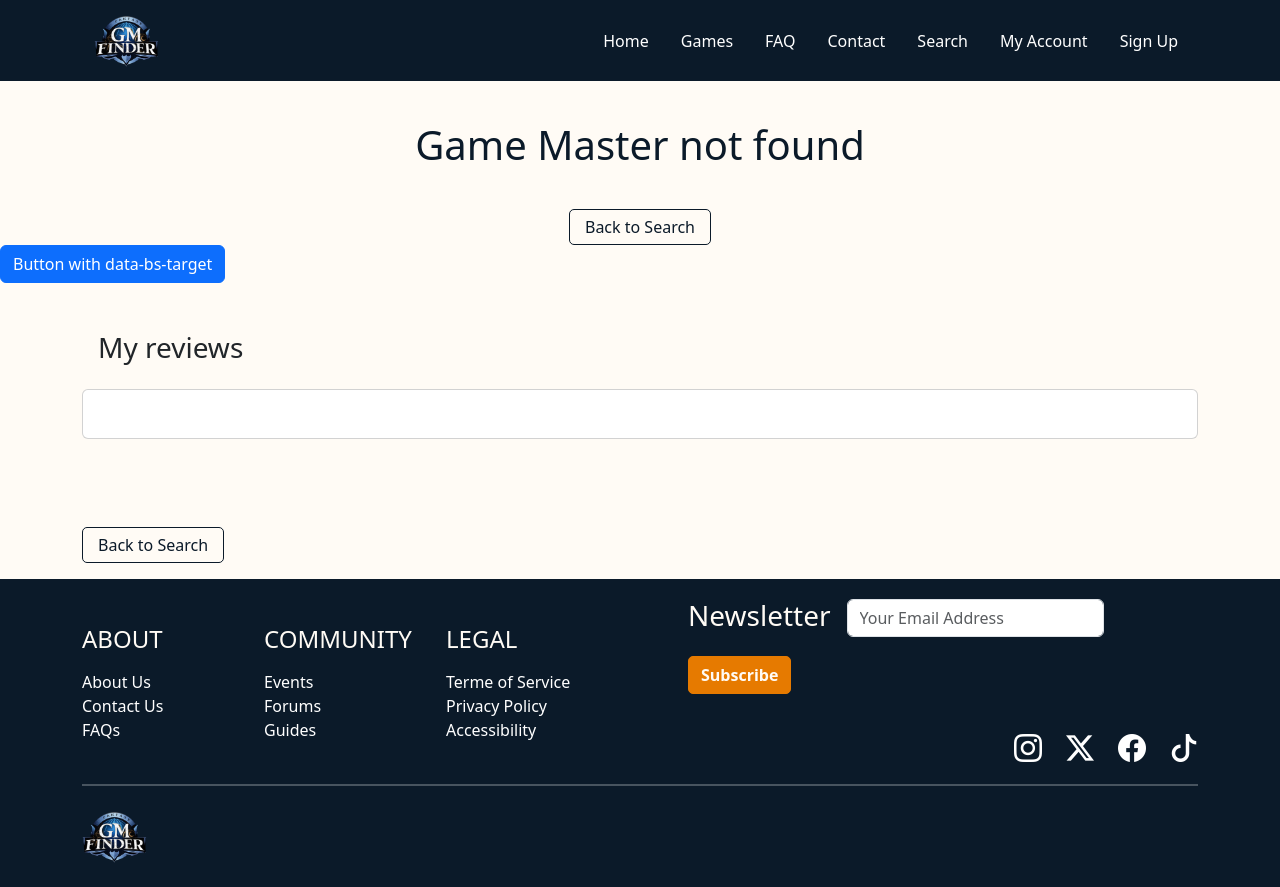
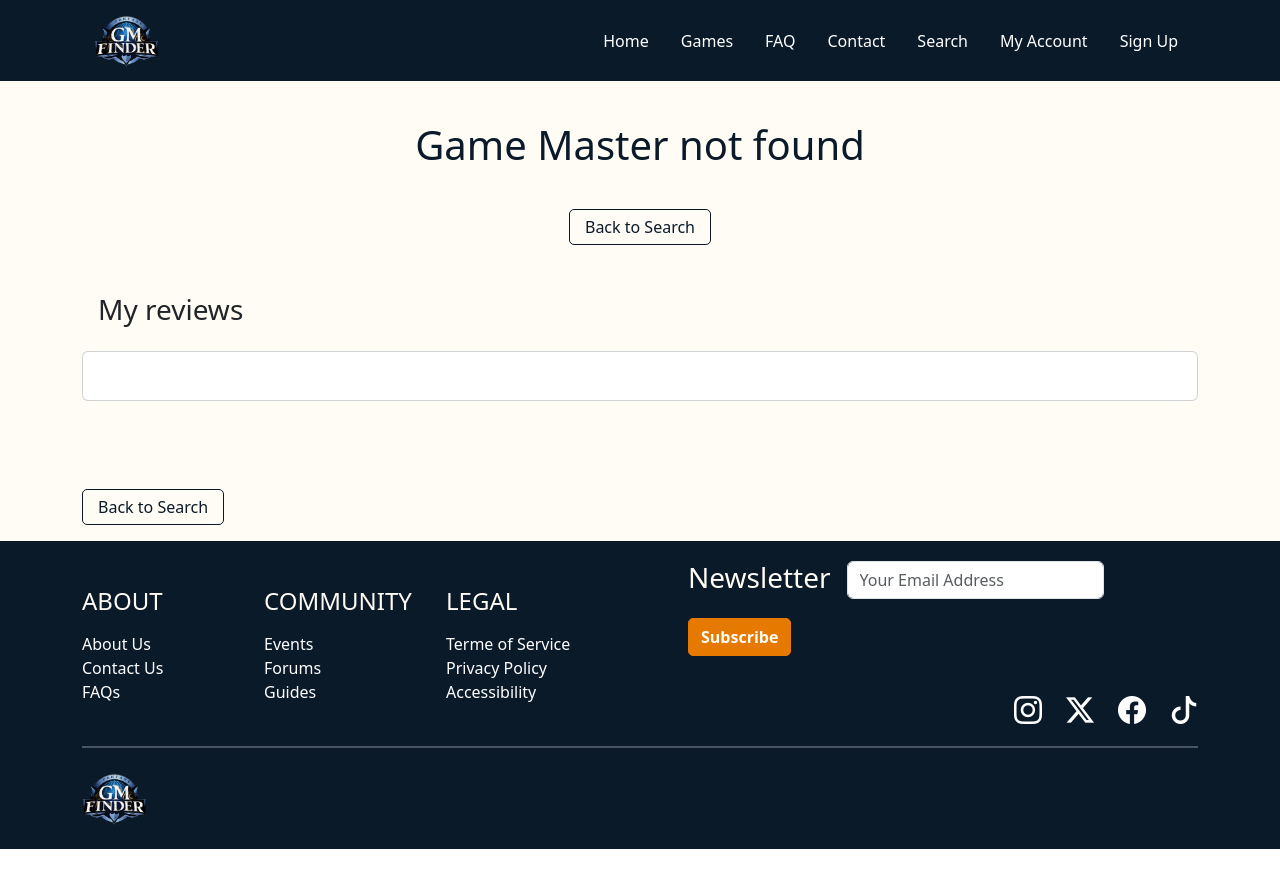
Before and after one commit to OgataiKhan/gmfinder-frontend, a Vue app: page /game-master in a window 1280 px wide. After the commit the page ends 849 px from the top, so only its background shows below. Built offline with nearby package versions, Linux system fonts and the light colour scheme.

Commit message:
Add write review and send message buttons

```diff
--- a/src/pages/GameMasterPage.vue
+++ b/src/pages/GameMasterPage.vue
@@ -108,23 +108,24 @@ export default {
           <ReviewsComponent />
         </div>
       </div>
+      <!-- write review button -->
+      <div class="d-flex align-items-center justify-content-between py-3">
+        <button type="button" data-bs-toggle="offcanvas" data-bs-target="#offcanvasExample"
+          aria-controls="offcanvasExample">
+          Write a Review
+        </button>
+        <button type="button" data-bs-toggle="offcanvas" data-bs-target="#offcanvasExample"
+          aria-controls="offcanvasExample">
+          Send a Message
+        </button>
+      </div>
     </div>
     <div v-else class="text-center">
       <h1>Game Master not found</h1>
       <router-link :to="{ name: 'advanced-search' }" class="nav-link mt-3"><button>Back to
           Search</button></router-link>
     </div>
-
-    <button class="btn btn-primary" type="button" data-bs-toggle="offcanvas" data-bs-target="#offcanvasExample"
-      aria-controls="offcanvasExample">
-      Button with data-bs-target
-    </button>
-
-
-
-
-
-
+    <!-- Show Reviews -->
     <div class="show-review-container">
       <ShowReviewsComponent />
     </div>
```
